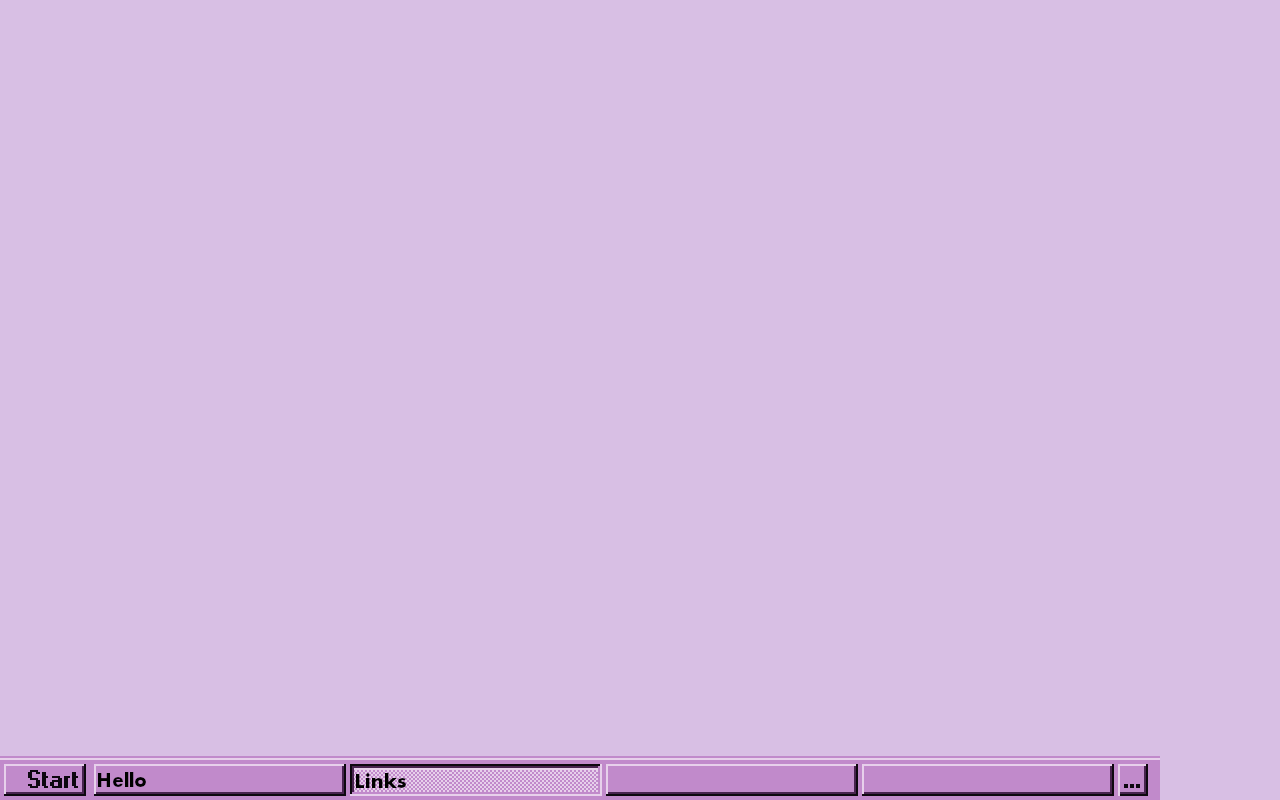
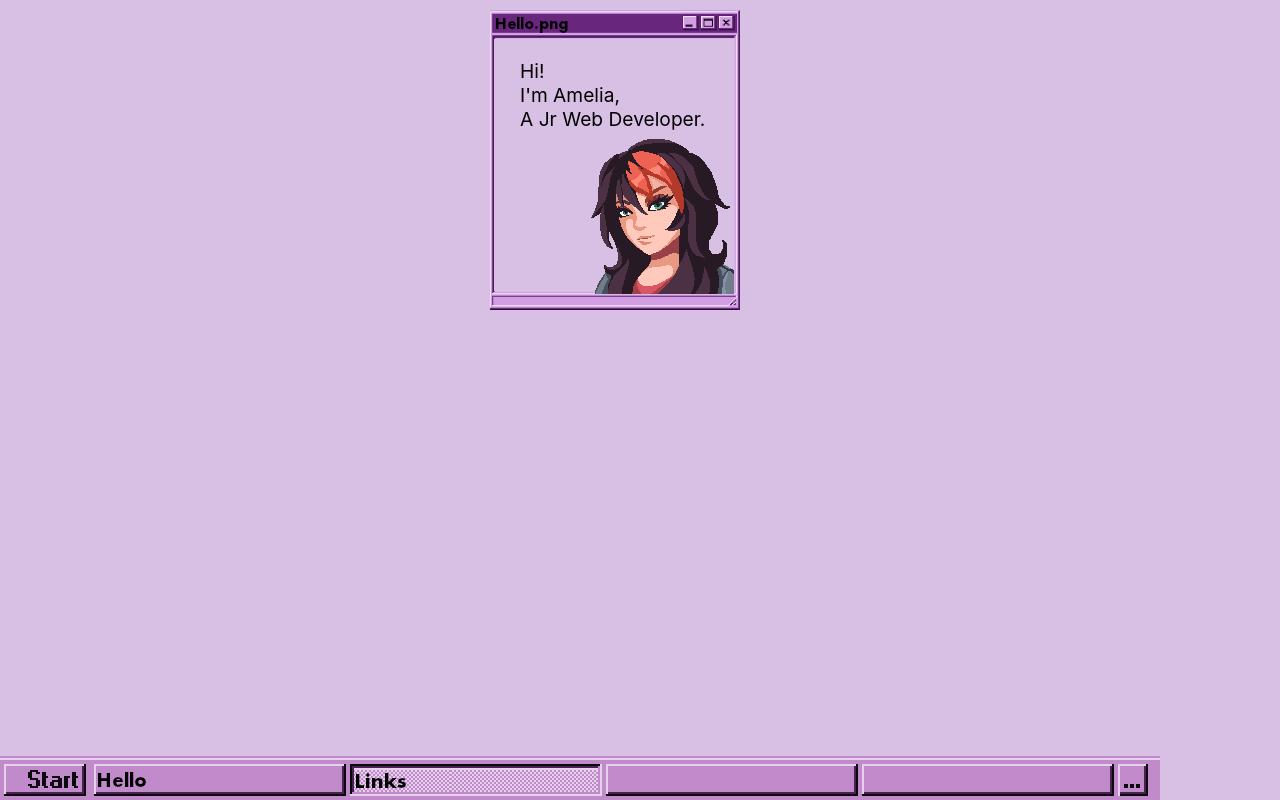
Before and after one commit to ameliaxjones/Portfolio-2.0, a React (Create React App) app: page / in a window 1280 px wide. Built offline with nearby package versions, Linux system fonts and the light colour scheme.

Commit message:
styled hello window on home

```diff
--- a/src/Home.css
+++ b/src/Home.css
@@ -1,3 +1,27 @@
 #border-me{
+    background-image: url(./../public/assets/helloborder.png);
+    background-repeat: no-repeat;
+    width: 300px;
+    height: 300px;
+    position: absolute;
+    top: 20%;
+    left: 50%;
+    transform: translate(-50%, -50%);
+}
+
+#hello{
     background-image: url(./../public/assets/homeicon\ copy.png);
+    background-repeat: no-repeat;
+    width: 700px;
+    height: 400px;
+    position: absolute;
+    top: 108%;
+    left: 148%;
+    transform: translate(-50%, -50%);
 }
+
+p{
+    font-size: larger;
+    padding-top: 10%;
+    padding-left: 10%;
+}
--- a/src/pages/Home.js
+++ b/src/pages/Home.js
@@ -8,7 +8,10 @@ function Home(){
             <div id="icons">
             </div>
                  <div id="border-me">
-
+                    <div id="hello"></div>
+                    <p>Hi! <br></br>
+                        I'm Amelia, <br></br>
+                    A Jr Web Developer.</p>
                 </div>
         </div>
 
```
Also changed, not shown: public/assets/helloborder.png (added).
